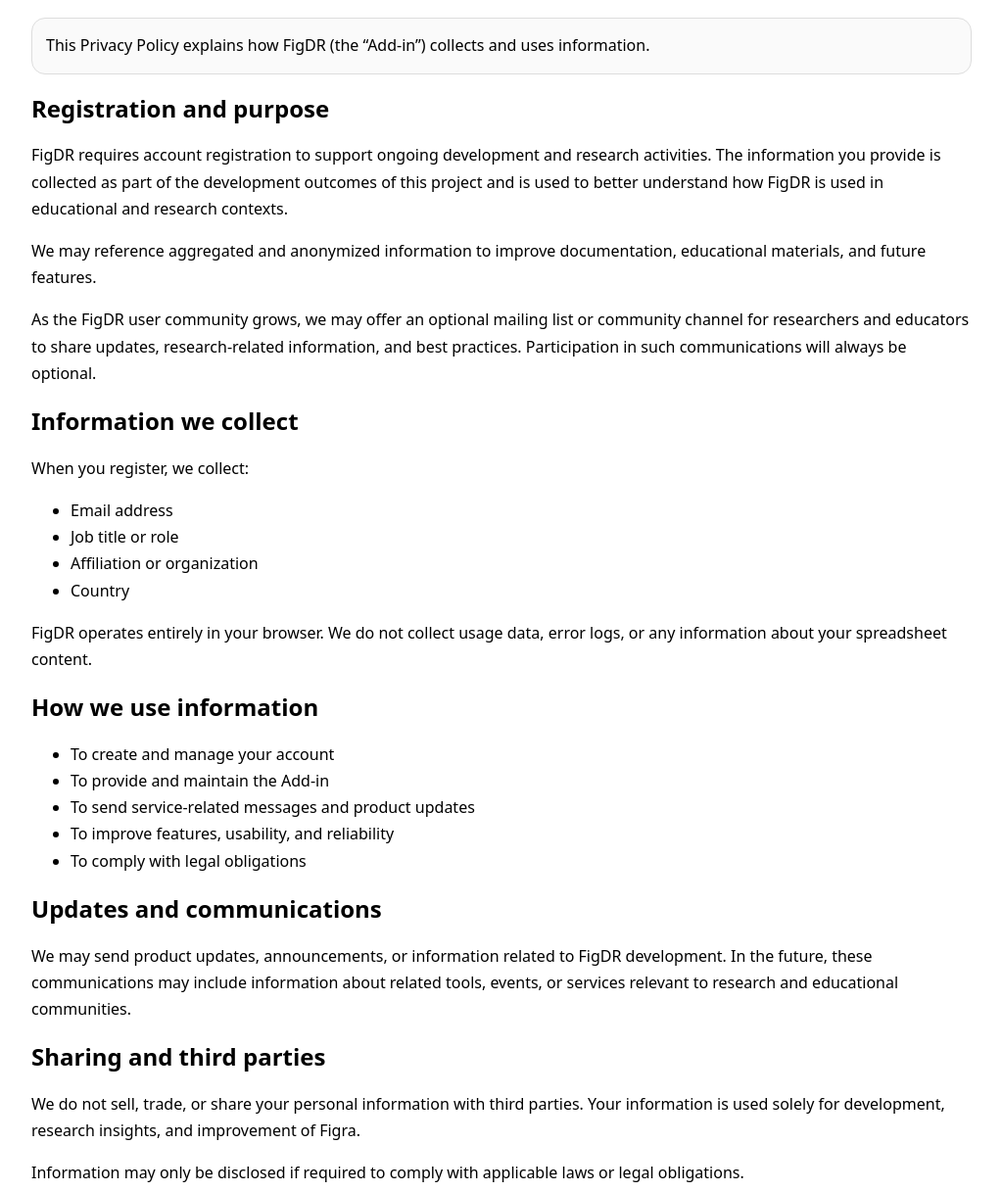
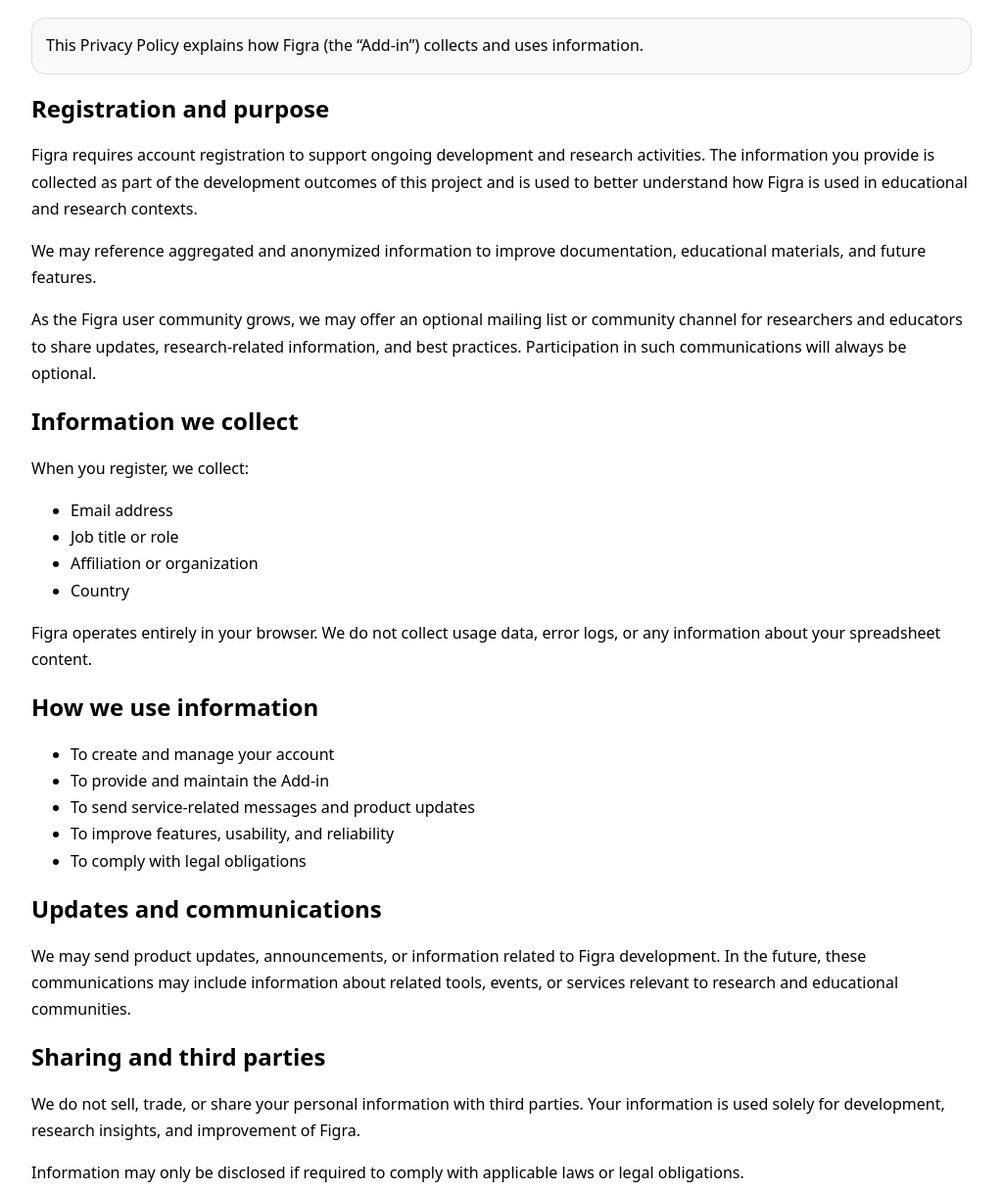
Before and after one commit to h20gg702/Figra, a plain HTML site: page docs/privacy.html in a window 1280 px wide. Shown: the part 83-1300 px from the top of the page at 98% size, without its empty margins (128-1151 px from the left). Drawn offline with Linux system fonts and the light colour scheme.

Commit message:
Rename FigDR to Figra across all docs

```diff
--- a/docs/privacy.html
+++ b/docs/privacy.html
@@ -3,7 +3,7 @@
 <head>
   <meta charset="utf-8" />
   <meta name="viewport" content="width=device-width,initial-scale=1" />
-  <title>Privacy Policy - FigDR</title>
+  <title>Privacy Policy - Figra</title>
   <style>
     body{font-family:system-ui,-apple-system,Segoe UI,Roboto,Helvetica,Arial;max-width:960px;margin:40px auto;padding:0 16px;line-height:1.7}
     h1,h2{line-height:1.25}
@@ -15,21 +15,21 @@
   <h1>Privacy Policy</h1>
 
   <p class="note">
-    This Privacy Policy explains how FigDR (the “Add-in”) collects and uses information.
+    This Privacy Policy explains how Figra (the “Add-in”) collects and uses information.
   </p>
 
   <h2>Registration and purpose</h2>
   <p>
-    FigDR requires account registration to support ongoing development and research activities.
+    Figra requires account registration to support ongoing development and research activities.
     The information you provide is collected as part of the development outcomes of this project
-    and is used to better understand how FigDR is used in educational and research contexts.
+    and is used to better understand how Figra is used in educational and research contexts.
   </p>
   <p>
     We may reference aggregated and anonymized information to improve documentation, educational materials,
     and future features.
   </p>
   <p>
-    As the FigDR user community grows, we may offer an optional mailing list or community channel for researchers
+    As the Figra user community grows, we may offer an optional mailing list or community channel for researchers
     and educators to share updates, research-related information, and best practices. Participation in such
     communications will always be optional.
   </p>
@@ -43,7 +43,7 @@
     <li>Country</li>
   </ul>
   <p>
-    FigDR operates entirely in your browser. We do not collect usage data, error logs,
+    Figra operates entirely in your browser. We do not collect usage data, error logs,
     or any information about your spreadsheet content.
   </p>
 
@@ -58,7 +58,7 @@
 
   <h2>Updates and communications</h2>
   <p>
-    We may send product updates, announcements, or information related to FigDR development. In the future,
+    We may send product updates, announcements, or information related to Figra development. In the future,
     these communications may include information about related tools, events, or services relevant to
     research and educational communities.
   </p>
```
Also changed, not shown: docs/index.html (+4 -4 lines), docs/support.html (+1 -1 lines).
